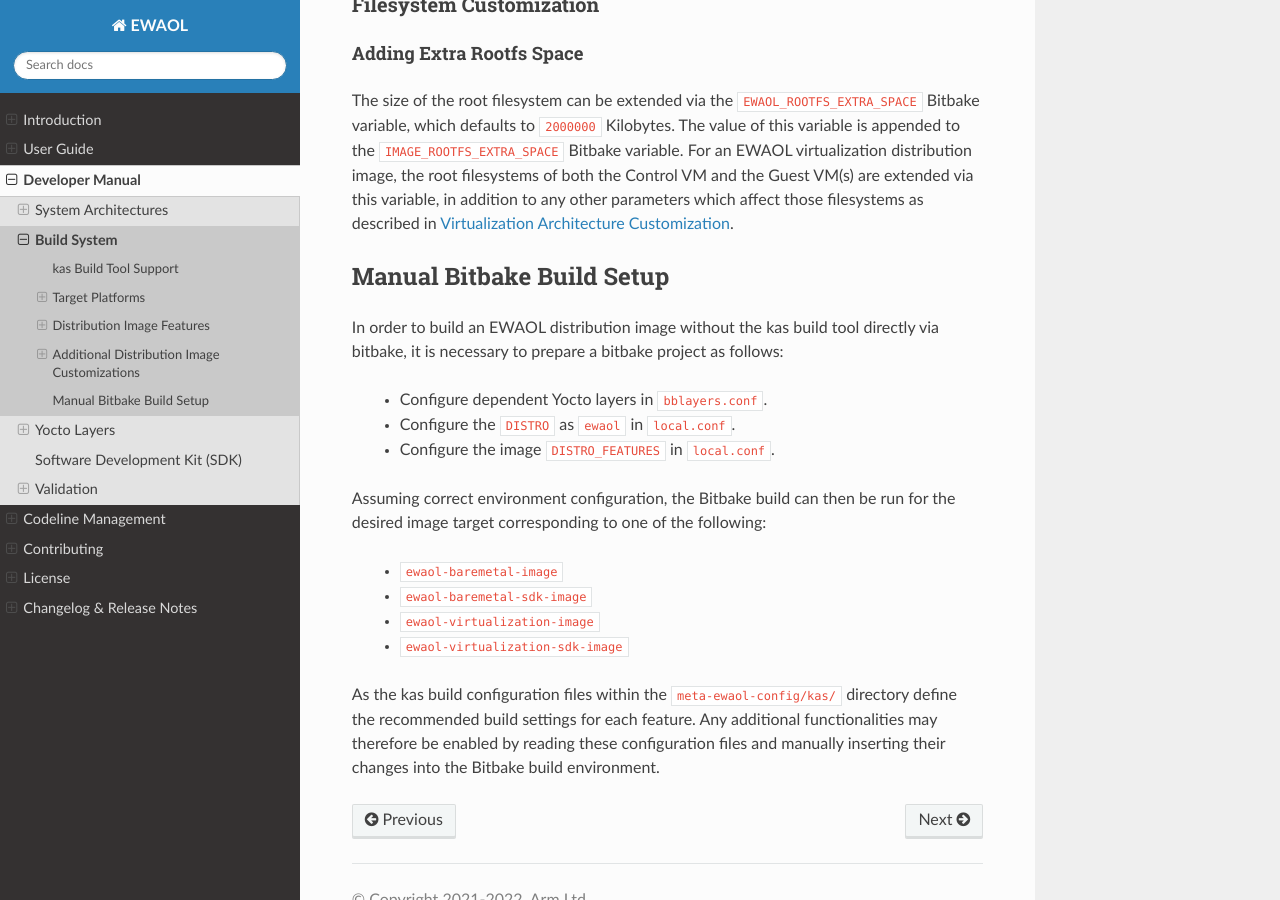
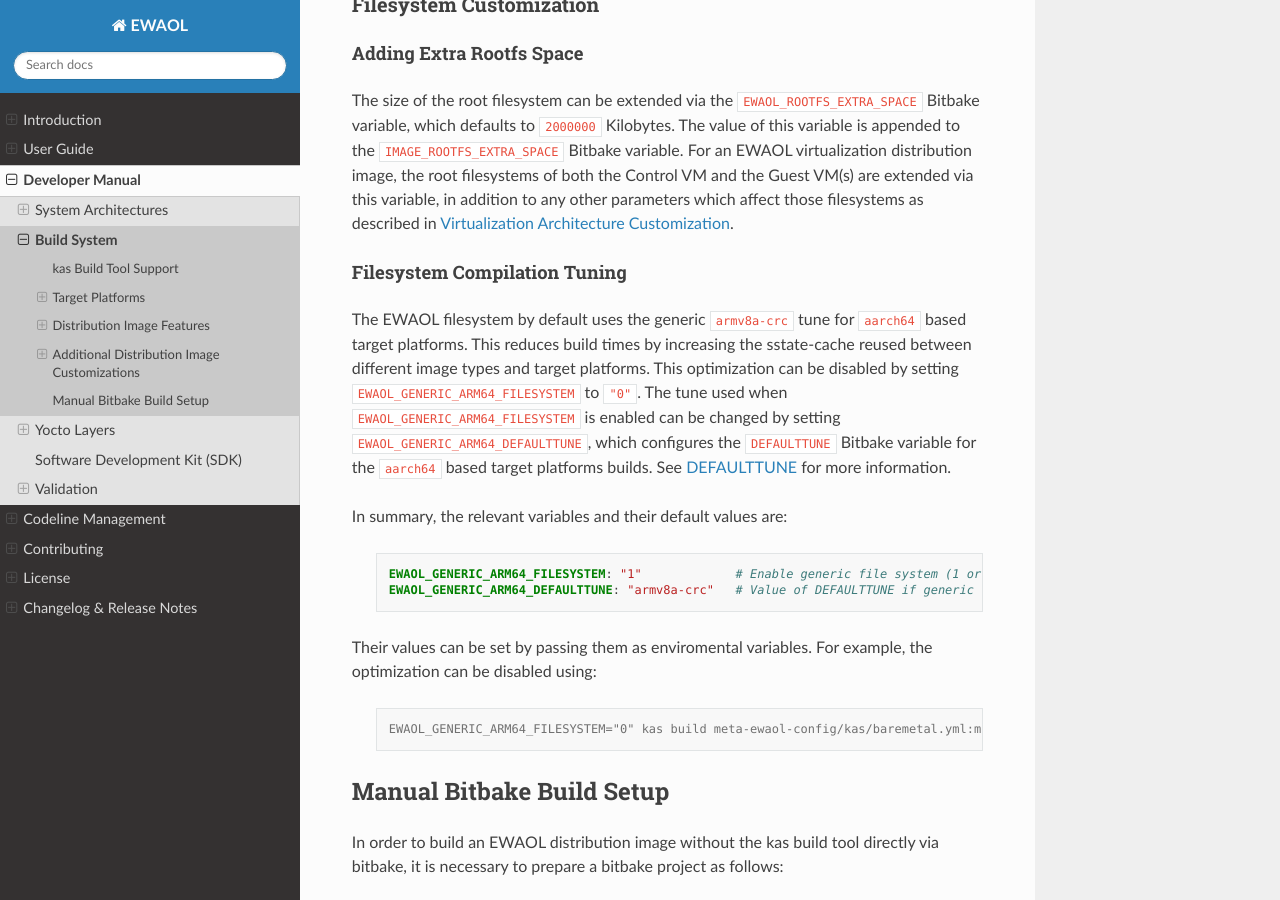
Before and after one commit to chaoge525/soafee_demo, a Sphinx documentation site: the page built from documentation/manual/build_system.rst, in a window 1280 px wide and 900 px high, scrolled down 6208 px. Built offline with Sphinx 7.4.7 and the Read the Docs theme 2.0.0, drawn with Linux system fonts in a browser that asks for light colours.

Commit message:
ewaol-[config,distro],doc: Introduce EWAOL generic arm64 filesystem
By default, EWAOL sets the DEFAULTTUNE to "armv8a-crc" for aarch64
based target platforms instead of machine specific to improve
sstate cache reuse, reducing build times. This can be disabled by
setting EWAOL_GENERIC_ARM64_FILESYSTEM="0". Also the generic
DEFAULTTUNE can be customized by setting
EWAOL_GENERIC_ARM64_DEFAULTTUNE.

Issue-Id: SCM-4417
Signed-off-by: Diego Sueiro <diego.sueiro@arm.com>
Signed-off-by: Joel Goddard <joel.goddard@arm.com>
Change-Id: Ib13258c850d84a6ca8f3d2ae9aa144add24ddd47

```diff
--- a/documentation/manual/build_system.rst
+++ b/documentation/manual/build_system.rst
@@ -345,6 +345,32 @@
 affect those filesystems as described in
 :ref:`Virtualization Architecture Customization <manual_build_system_virtualization_customization>`.
 
+Filesystem Compilation Tuning
+-----------------------------
+
+The EWAOL filesystem by default uses the generic ``armv8a-crc`` tune for
+``aarch64`` based target platforms. This reduces build times by increasing the
+sstate-cache reused between different image types and target platforms. This
+optimization can be disabled by setting ``EWAOL_GENERIC_ARM64_FILESYSTEM`` to
+``"0"``. The tune used when ``EWAOL_GENERIC_ARM64_FILESYSTEM`` is enabled can
+be changed by setting ``EWAOL_GENERIC_ARM64_DEFAULTTUNE``, which configures the
+``DEFAULTTUNE`` Bitbake variable for the ``aarch64`` based target platforms
+builds. See |DEFAULTTUNE|_ for more information.
+
+In summary, the relevant variables and their default values are:
+
+  .. code-block:: yaml
+
+    EWAOL_GENERIC_ARM64_FILESYSTEM: "1"             # Enable generic file system (1 or 0).
+    EWAOL_GENERIC_ARM64_DEFAULTTUNE: "armv8a-crc"   # Value of DEFAULTTUNE if generic file system enabled.
+
+Their values can be set by passing them as enviromental variables. For example,
+the optimization can be disabled using:
+
+  .. code-block:: console
+
+        EWAOL_GENERIC_ARM64_FILESYSTEM="0" kas build meta-ewaol-config/kas/baremetal.yml:meta-ewaol-config/kas/n1sdp.yml
+
 **************************
 Manual Bitbake Build Setup
 **************************
--- a/documentation/variables.py
+++ b/documentation/variables.py
@@ -38,6 +38,7 @@
   "Python Datetime Format Codes": "https://docs.python.org/3/library/datetime.html#strftime-and-strptime-format-codes",
   "Nginx": "https://www.nginx.com/",
   "Potential firmware damage notice": "https://community.arm.com/developer/tools-software/oss-platforms/w/docs/604/notice-potential-damage-to-n1sdp-boards-if-using-latest-firmware-release",
+  "DEFAULTTUNE": "https://docs.yoctoproject.org/3.4.3/ref-manual/variables.html#term-DEFAULTTUNE",
 }
 
 layer_definitions = {
```
Also changed, not shown: 3 other files.
